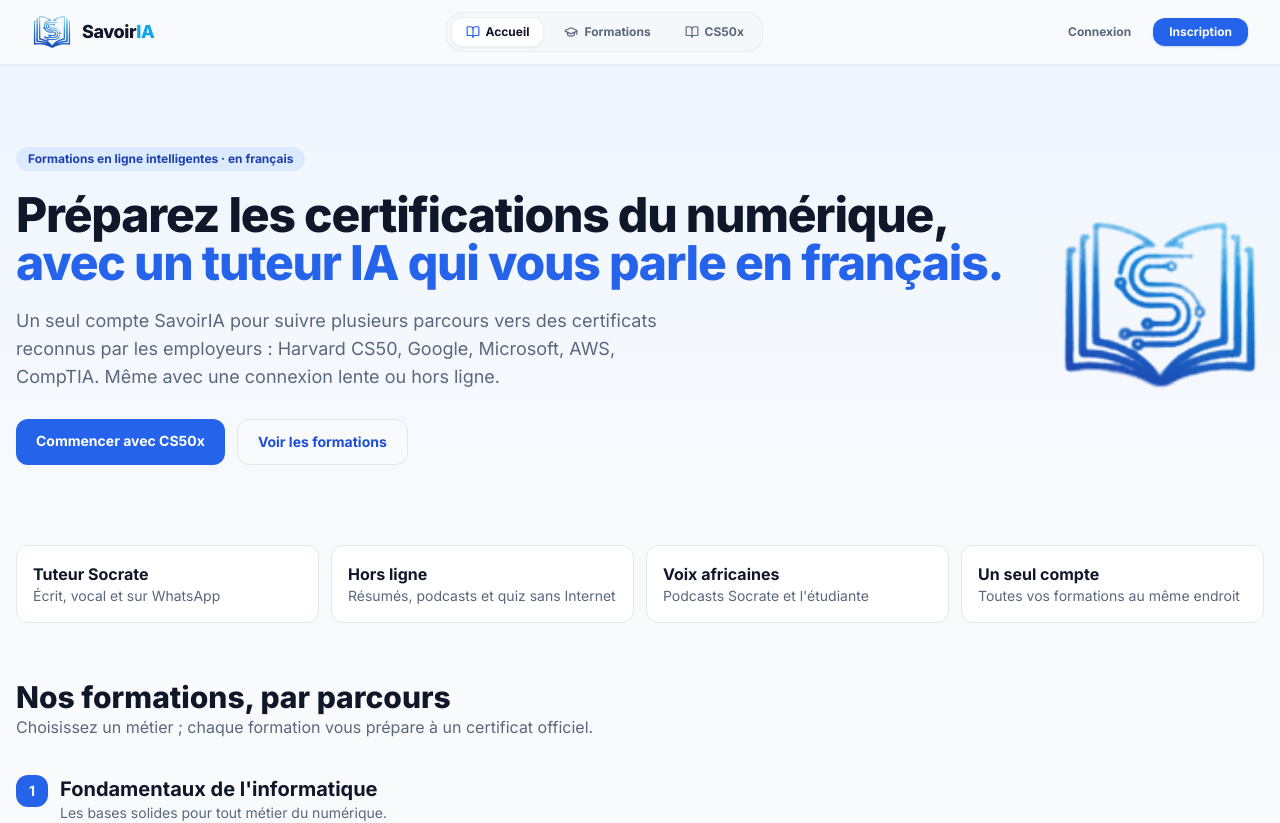
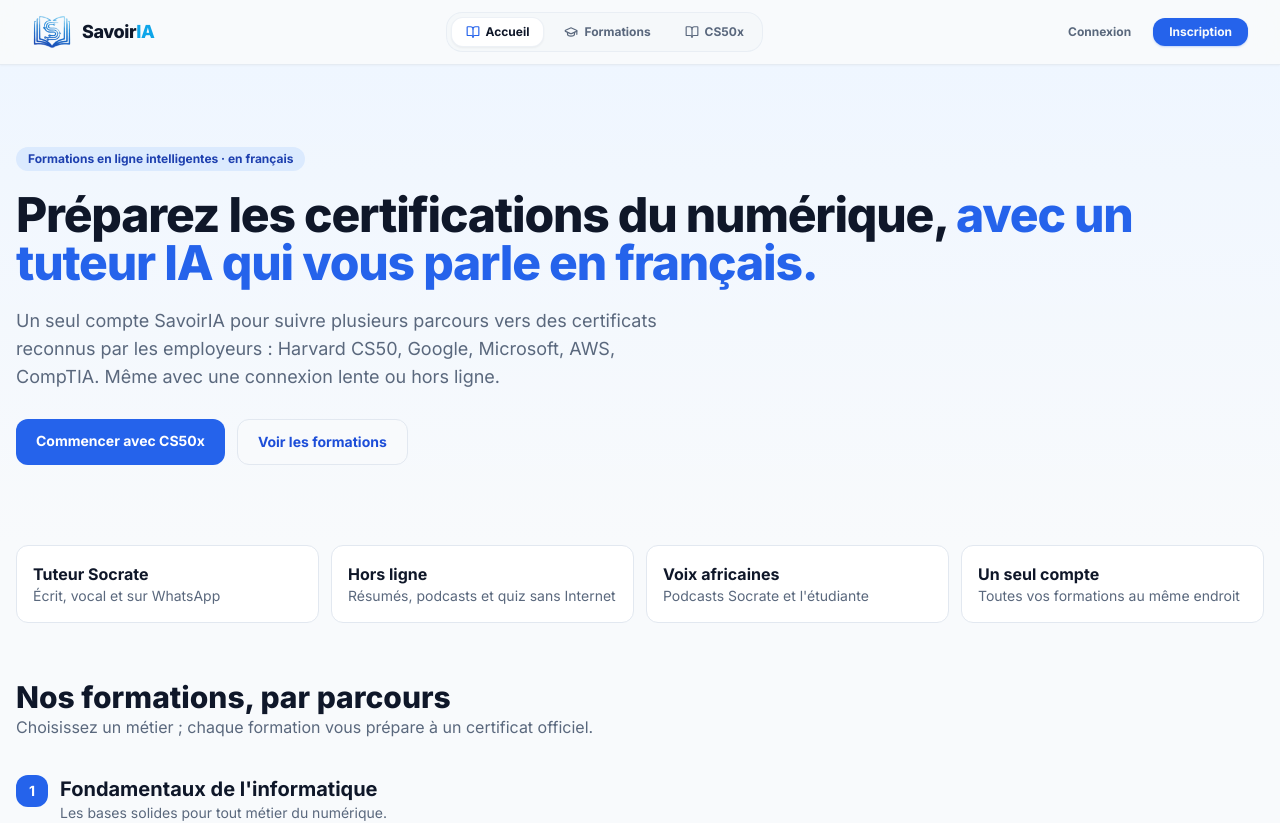
Before and after one commit to gmuntu/CS50X-Francophone, a Next.js app: page / in a window 1280 px wide. Shown: the top 823 px of the page. Built offline with nearby package versions, Linux system fonts and the light colour scheme; no server answers.

Commit message:
style: retirer le grand logo de l'accueil
Co-Authored-By: Claude Opus 5.5 <noreply@anthropic.com>
Claude-Session: https://claude.ai/code/session_01JXgD8ragJ1vzYFC4jCvP2w

```diff
--- a/components/home/savoiria-home.tsx
+++ b/components/home/savoiria-home.tsx
@@ -17,7 +17,7 @@ export default function SavoirIAHome() {
       <Header />
 
       <section className="bg-gradient-to-b from-blue-50 to-transparent dark:from-blue-950/30 px-4 py-16 sm:py-20">
-        <div className="max-w-7xl mx-auto grid lg:grid-cols-[1fr_auto] gap-10 items-center">
+        <div className="max-w-7xl mx-auto">
           <div>
             <span className="inline-block rounded-full bg-blue-100 dark:bg-blue-900/50 px-3 py-1 text-xs font-bold text-blue-800 dark:text-blue-200">
               Formations en ligne intelligentes · en français
@@ -39,10 +39,6 @@ export default function SavoirIAHome() {
               </Link>
             </div>
           </div>
-          {/* eslint-disable-next-line @next/next/no-img-element */}
-          <img src="/brand/logo-mark.png" alt="" aria-hidden className="hidden lg:block w-52 h-52 object-contain dark:hidden" />
-          {/* eslint-disable-next-line @next/next/no-img-element */}
-          <img src="/brand/logo-mark-light.png" alt="" aria-hidden className="hidden w-52 h-52 object-contain dark:lg:block" />
         </div>
       </section>
 
```
